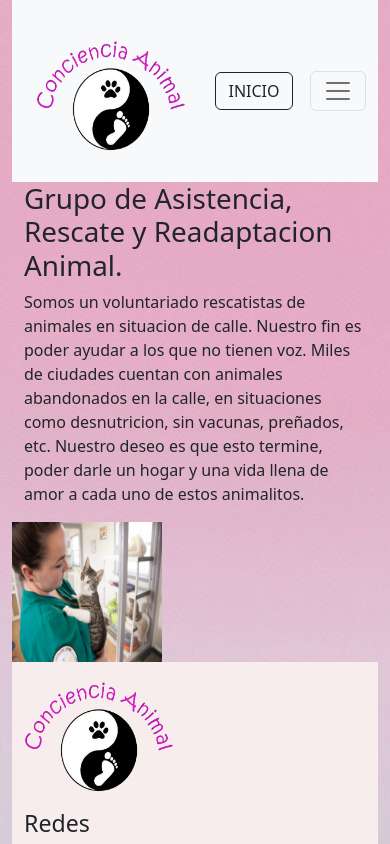
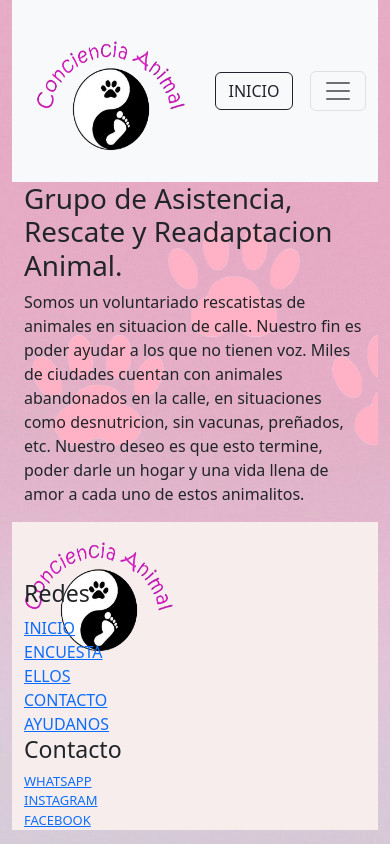
Before and after one commit to renucrerar/paginaBoostrap, a website: page index.html in a window 390 px wide. Shown: the top 844 px of the page. Drawn offline with nearby package versions, Linux system fonts and the light colour scheme.

Commit message:
cambios en la vista mobile

```diff
--- a/index.html
+++ b/index.html
@@ -61,12 +61,12 @@
     <main class="mainInicio">
         <div class="container-fluid">
         <div class="row">
-            <div class="col-lg-4 lg-12"><!--titulo-->
+            <div class="col-lg-6 lg-12"><!--titulo-->
            <h1>Grupo de Asistencia, Rescate y Readaptacion Animal.</h1>
             </div>
         </div>
         <div class="row">
-            <div class="col-lg-4 lg-12"> <!--texto-->
+            <div class="col-lg-6 lg-12"> <!--texto-->
              <p class="parrafoInicio">
                 Somos un voluntariado  rescatistas
                 de animales en situacion de calle.
@@ -80,11 +80,11 @@
             </div>
         </div>
     </div>
-
+     <div class="row">
         <div class="col-lg-4 lg-12">
-            <img src="img/veterinario.webp" alt="">
+            <img  class="imgVeterinario" src="img/perroGato.png" alt="Veterinario">
         </div>
-
+    </div>
 
 </main>
 
@@ -92,7 +92,7 @@
     <div class="container-fluid">
     <div class="row">
         <div class="col-lg-4 lg-12">
-           <h3> <img src="img/logo.png" alt=""></h3>
+           <h3 class="imgFooter"> <img src="img/logo.png" alt=""></h3>
         </div>
         <div class="col-lg-4 lg-12">
         <h3>Redes</h3>
@@ -107,13 +107,14 @@
         <a href="pages/ayudanos.html">AYUDANOS</a>
         </div>
         <div class="col-lg-4 col-12">
+        <section class="footerContacto">
             <h3>Contacto</h3>
             <a href="https://wa.me/+5493541682031">WHATSAPP</a>
             <br>
             <a href="https://www.instagram.com/concieenciaaanimal/">INSTAGRAM</a>
             <br>
             <a href="https://www.facebook.com/concienciaanimalcosquin">FACEBOOK</a>
-        </div>
+        </div></section>
     </div>
 </div>
 </footer>
--- a/scss/_general.scss
+++ b/scss/_general.scss
@@ -42,3 +42,10 @@
      height: 400px;
      width: 400px;
   }
+  .mainInicio{
+    display: flex;
+  }
+  .mainInicio .imgVeterinario{
+    width: 400px;
+    height: 400px;
+  }
--- a/scss/_mobile.scss
+++ b/scss/_mobile.scss
@@ -3,4 +3,20 @@
         max-width: 400px;
         max-height: 300px;
     }
+    .mainInicio .imgVeterinario{
+    display: none;
+  }
+  .mainInicio{
+ background-image: url(../img/patitasRosas.png);
     }
+    .footer{
+    display: flex;
+    }
+    .footer .imgFooter{
+    width: 50px;
+    height: 50px;
+    }
+    .footer .footerContacto{
+    font-size: small;
+    }
+    }
```
Also changed, not shown: css/style.css, img/patitasRosas.png (added), 1 other file.
